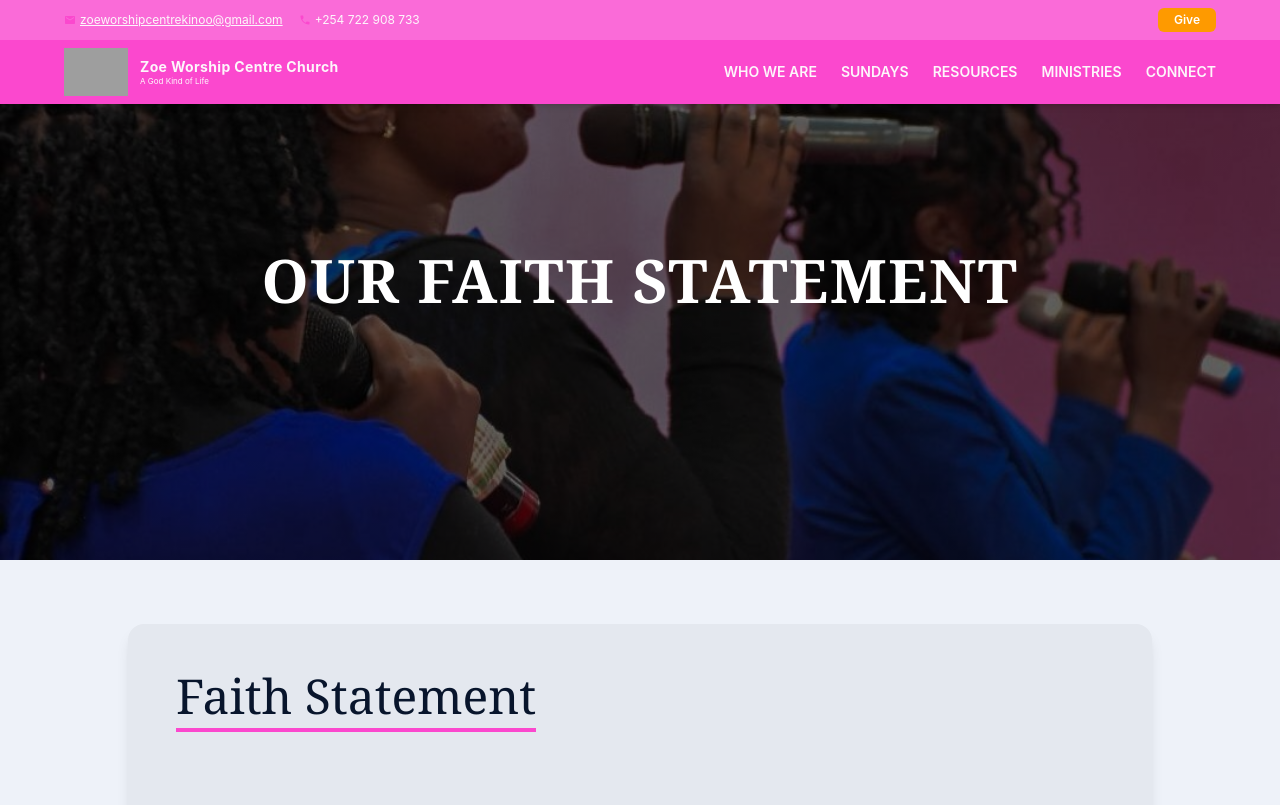
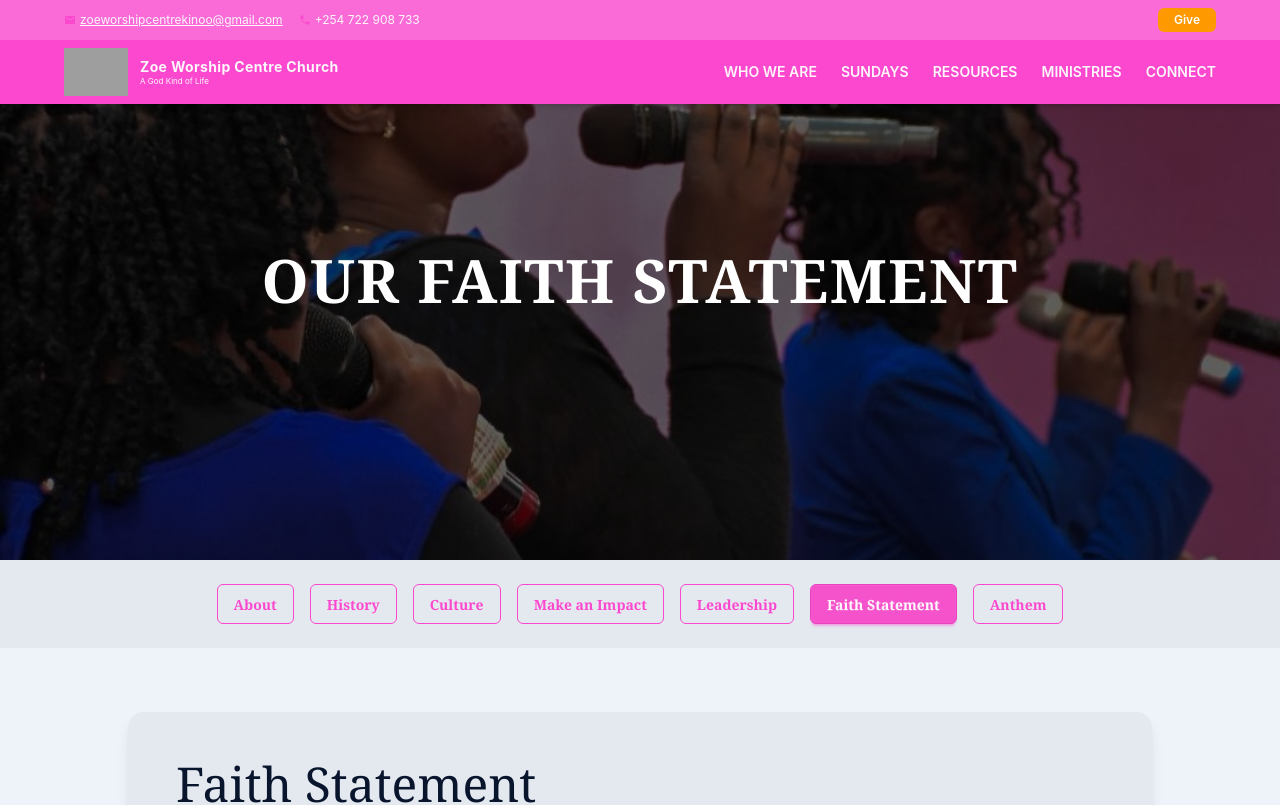
Before and after one commit to bugijay7/zoewc, a React (Vite) app in the folder client/: page /about/faithStatement in a window 1280 px wide. Shown: the top 805 px of the page. Built offline with nearby package versions, Linux system fonts and the light colour scheme; grey boxes are pictures that could not be loaded.

Commit message:
about preview

```diff
--- a/client/src/components/Home/AboutPreview.jsx
+++ b/client/src/components/Home/AboutPreview.jsx
@@ -7,7 +7,7 @@ export default function AboutPreview() {
       <div className="max-w-4xl mx-auto">
         {/* 🔹 Title */}
         <h1 className="text-2xl md:text-4xl font-extrabold uppercase mb-6 tracking-tight">
-          The God Kind of Life
+          Is this your first time here?
         </h1>
 
         {/* 🔹 Subtitle / Introduction */}
--- a/client/src/pages/About/FaithStatement.jsx
+++ b/client/src/pages/About/FaithStatement.jsx
@@ -18,7 +18,32 @@ export default function FaithStatement() {
         </h1>
       </section>
 
-
+      {/* 🔗 Navigation Bar (Single Line Scrollable) */}
+      <div className="bg-base-200 py-6 px-4 overflow-x-auto">
+        <div className="flex justify-center gap-3 md:gap-4 min-w-max whitespace-nowrap">
+          <Link to="/about/knowUs" className="btn btn-outline btn-primary btn-sm md:btn-md">
+            About
+          </Link>
+          <Link to="/about/history" className="btn btn-outline btn-primary btn-sm md:btn-md">
+            History
+          </Link>
+          <Link to="/about/culture" className="btn btn-outline btn-primary btn-sm md:btn-md">
+            Culture
+          </Link>
+          <Link to="/about/impact" className="btn btn-outline btn-primary btn-sm md:btn-md">
+            Make an Impact
+          </Link>
+          <Link to="/about/leadership" className="btn btn-outline btn-primary btn-sm md:btn-md">
+            Leadership
+          </Link>
+          <Link to="/about/faithStatement" className="btn btn-primary btn-sm md:btn-md">
+            Faith Statement
+          </Link>
+          <Link to="/about/anthem" className="btn btn-outline btn-primary btn-sm md:btn-md">
+            Anthem
+          </Link>
+        </div>
+      </div>
 
       {/* 📖 Content Section */}
       <section className="px-6 md:px-20 py-16 bg-base-100">
--- a/client/src/pages/About/KnowUs.jsx
+++ b/client/src/pages/About/KnowUs.jsx
@@ -20,7 +20,7 @@ export default function KnowUs() {
   ];
 
   return (
-    <section className=" bg-primary-600">
+    <section className="bg-primary-600">
       {/* Hero Section */}
       <div
         className="relative h-[60vh] md:h-[80vh] flex items-center justify-center text-center text-white"
--- a/client/src/pages/Visitors.jsx
+++ b/client/src/pages/Visitors.jsx
@@ -1,6 +1,6 @@
 import React from "react";
 import { Link } from "react-router-dom";
-import heroImg from "../assets/about-hero.jpeg"; // 🖼️ Add your background image in assets
+import heroImg from "../assets/about-hero.jpeg"; // 🖼️ Background image
 
 export default function Visitors() {
   const steps = [
@@ -12,15 +12,15 @@ export default function Visitors() {
       btn: "Start Here",
     },
     {
-      title: "Join a Main Department",
-      desc: "After completing the Discipleship Classes, you’ll be guided to a main ministry department that aligns with your gifts and calling.",
+      title: " Main Departments",
+      desc: "Get involved in one of our main ministry departments where you can serve, connect with others, and use your unique gifts to make an impact in God’s Kingdom.",
       icon: "🤝",
       link: "/departments/main",
       btn: "Explore Departments",
     },
     {
-      title: "Join a Support Department",
-      desc: "Once you’re settled into your main department, you can also join a support department and help the ministry run smoothly.",
+      title: "Support Departments",
+      desc: "Be part of a team that helps the ministry thrive behind the scenes — from hospitality and media to administration and logistics. Every role makes a difference!",
       icon: "💪",
       link: "/departments/supportive",
       btn: "Get Involved",
@@ -66,11 +66,11 @@ export default function Visitors() {
       </div>
 
       {/* ✨ Steps Section */}
-      <div className="grid grid-cols-1 md:grid-cols-3 gap-8 px-6 md:px-20 pb-20 max-w-6xl mx-auto">
+      <div className="grid grid-cols-1 md:grid-cols-3 gap-8 px-6 md:px-20 pb-20 max-w-7xl mx-auto">
         {steps.map((step, index) => (
           <div
             key={index}
-            className="bg-base-200 rounded-2xl shadow-lg p-8 text-center hover:shadow-2xl transition"
+            className="bg-base-200 rounded-2xl shadow-lg p-8 text-left  hover:shadow-2xl transition"
           >
             <div className="text-5xl mb-4">{step.icon}</div>
             <h3 className="text-xl md:text-2xl font-bold text-primary mb-3">
```
